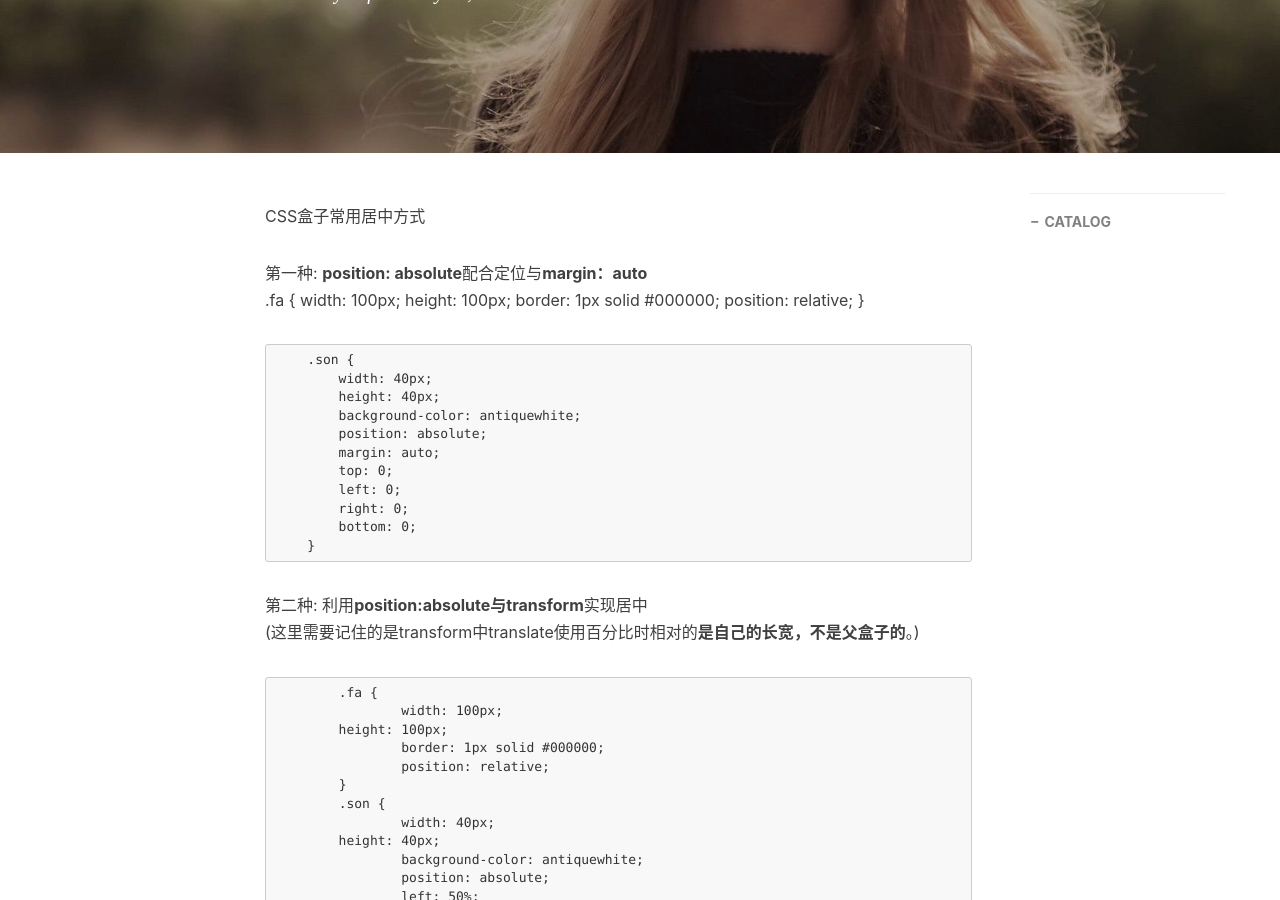
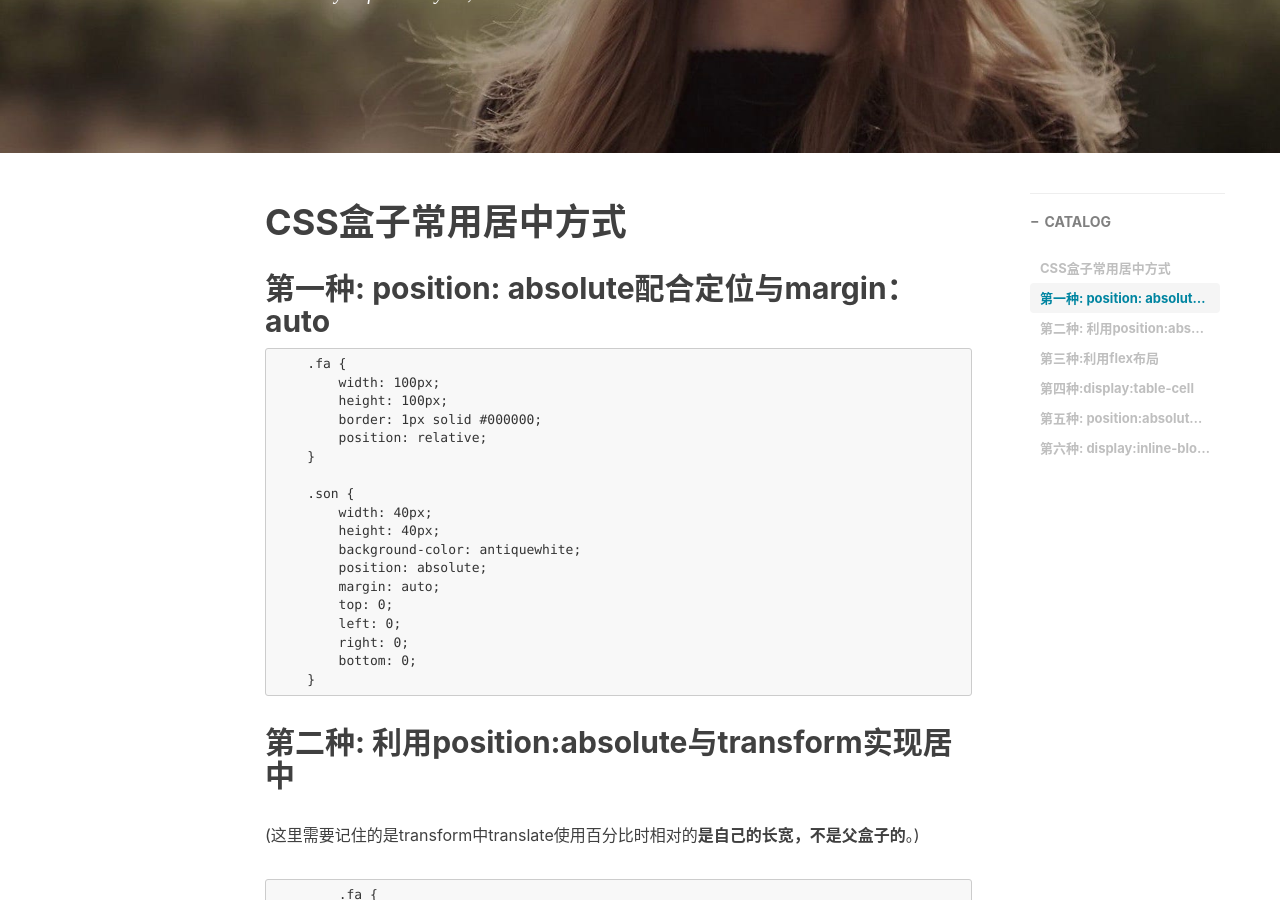
Before and after one commit to codingwithdeft/codingwithdeft.github.io, a Jekyll site: the page built from _posts/2020-05-11-CSS盒子居中的几种方式.md, in a window 1280 px wide and 900 px high, scrolled down 304 px. Built offline with Jekyll 4.4.1, drawn with Linux system fonts in a browser that asks for light colours; nearby versions of some CDN libraries; comment, search, counter and statistics services are not loaded.

Commit message:
Add files via upload

```diff
--- a/_posts/2020-05-11-CSS盒子居中的几种方式.md
+++ b/_posts/2020-05-11-CSS盒子居中的几种方式.md
@@ -9,9 +9,9 @@ catalog: true
 tags:
     - css
 ---
-CSS盒子常用居中方式
+# CSS盒子常用居中方式   #
 
-第一种: **position: absolute**配合定位与**margin：auto**
+## 第一种: **position: absolute**配合定位与**margin：auto**    ##
         .fa {
             width: 100px;
             height: 100px;
@@ -32,8 +32,8 @@ CSS盒子常用居中方式
         }
 
 
+## 第二种: 利用**position:absolute与transform**实现居中
 
-第二种: 利用**position:absolute与transform**实现居中
 (这里需要记住的是transform中translate使用百分比时相对的**是自己的长宽，不是父盒子的**。)
 
 		.fa {
@@ -53,7 +53,7 @@ CSS盒子常用居中方式
 		}
 
 
-第三种:利用**flex**布局
+## 第三种:利用**flex**布局   ##
 (flex布局，设置水平与竖直方向的内容居中。)
 
 
@@ -73,7 +73,7 @@ CSS盒子常用居中方式
 
 
 
-第四种:**display:table-cell**
+## 第四种:**display:table-cell**
 (display:table-cell；与vertical-align:middle 的作用是让子盒子在数值方向上居中)
 
 margin:auto;则让子盒子在水平方向居中，若只想让盒子在某个方向居中，去掉另一个就可以了。
@@ -93,7 +93,7 @@ margin:auto;则让子盒子在水平方向居中，若只想让盒子在某个
 		}
 
 
-第五种: **position:absolute** 与**负margin**配合
+## 第五种: **position:absolute** 与**负margin**配合##
 
 (这种方法只适合子盒子长宽固定的情况；)
 
@@ -115,7 +115,7 @@ margin:auto;则让子盒子在水平方向居中，若只想让盒子在某个
 		}
 
 
-第六种: **display:inline-block**
+## 第六种: **display:inline-block** ##
 
 text-align:center 让子盒子水平居中，
 
```
